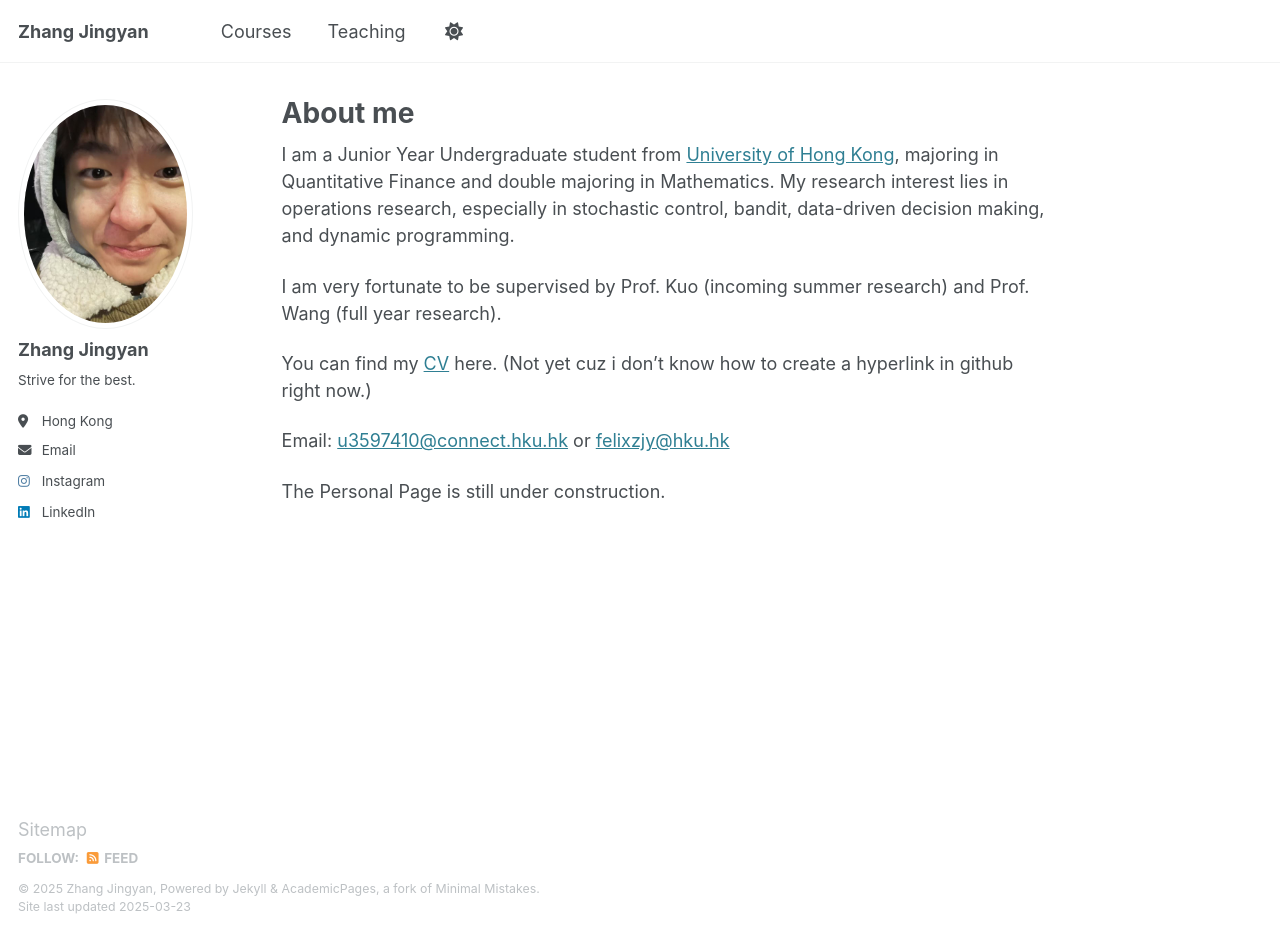
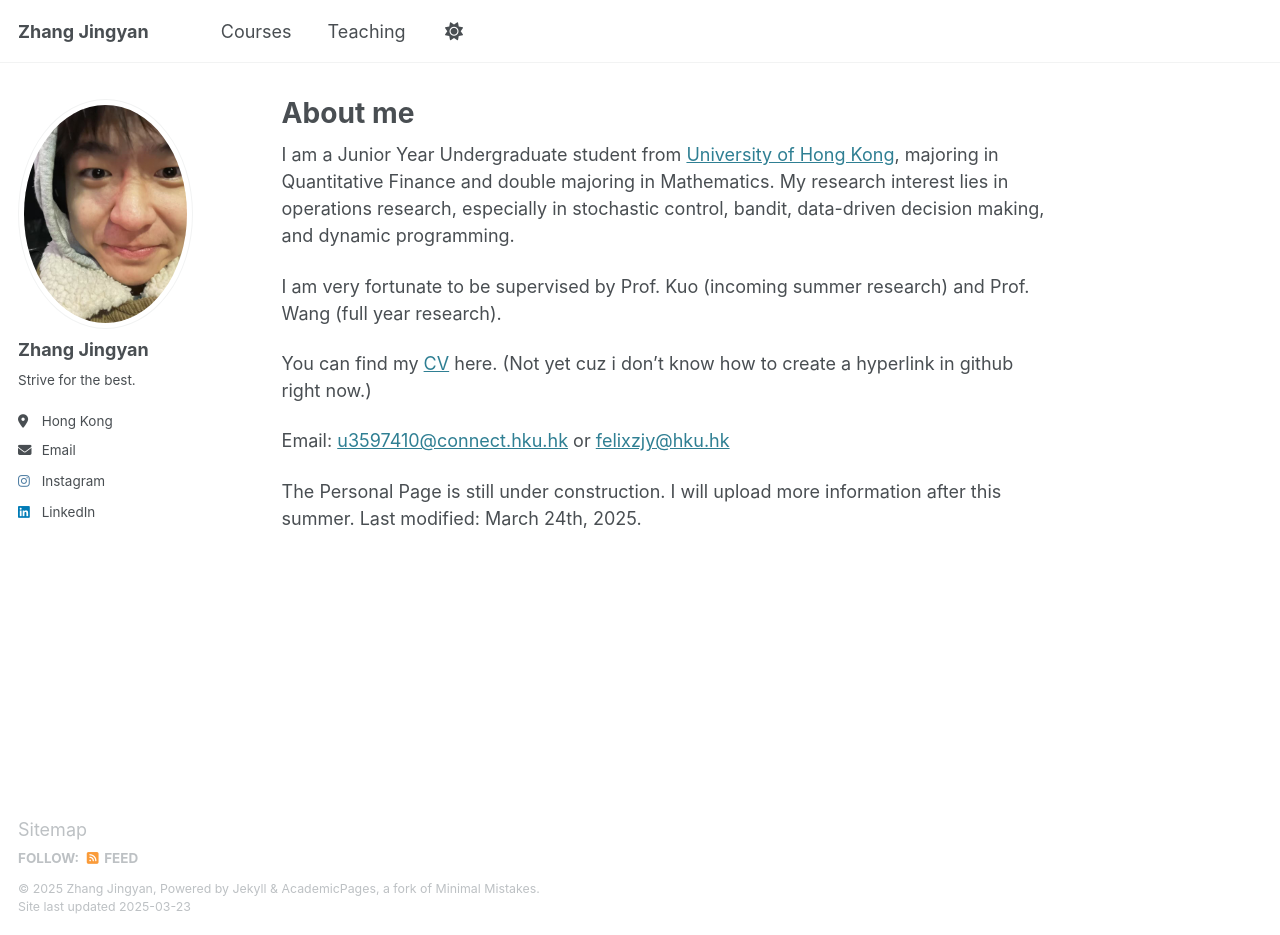
Before and after one commit to zjy-Felix/Felix, a Jekyll site: the page built from _pages/about.md, in a window 1280 px wide and 935 px high. Built offline with Jekyll 4.4.1, drawn with Linux system fonts in a browser that asks for light colours.

Commit message:
Update about.md

```diff
--- a/_pages/about.md
+++ b/_pages/about.md
@@ -15,6 +15,7 @@ You can find my [CV](https://felixjingyanzhang.github.io/Felix/assets/Zhang_Jing
 
 Email: [u3597410@connect.hku.hk](mailto:u3597410@connect.hku.hk) or [felixzjy@hku.hk](mailto:felixzjy@hku.hk)
 
-The Personal Page is still under construction.
+The Personal Page is still under construction. I will upload more information after this summer.
+Last modified: March 24th, 2025.
 
 <script type="text/javascript" id="mapmyvisitors" src="https://mapmyvisitors.com/map.js?cl=ffffff&w=300&t=tt&d=PJGHYl0CjG8zHjiAFTQLa532eEU8r_LnrpEwdBUvHA8&co=2d78ad&cmo=3acc3a&cmn=ff5353&ct=ffffff"></script>
```
